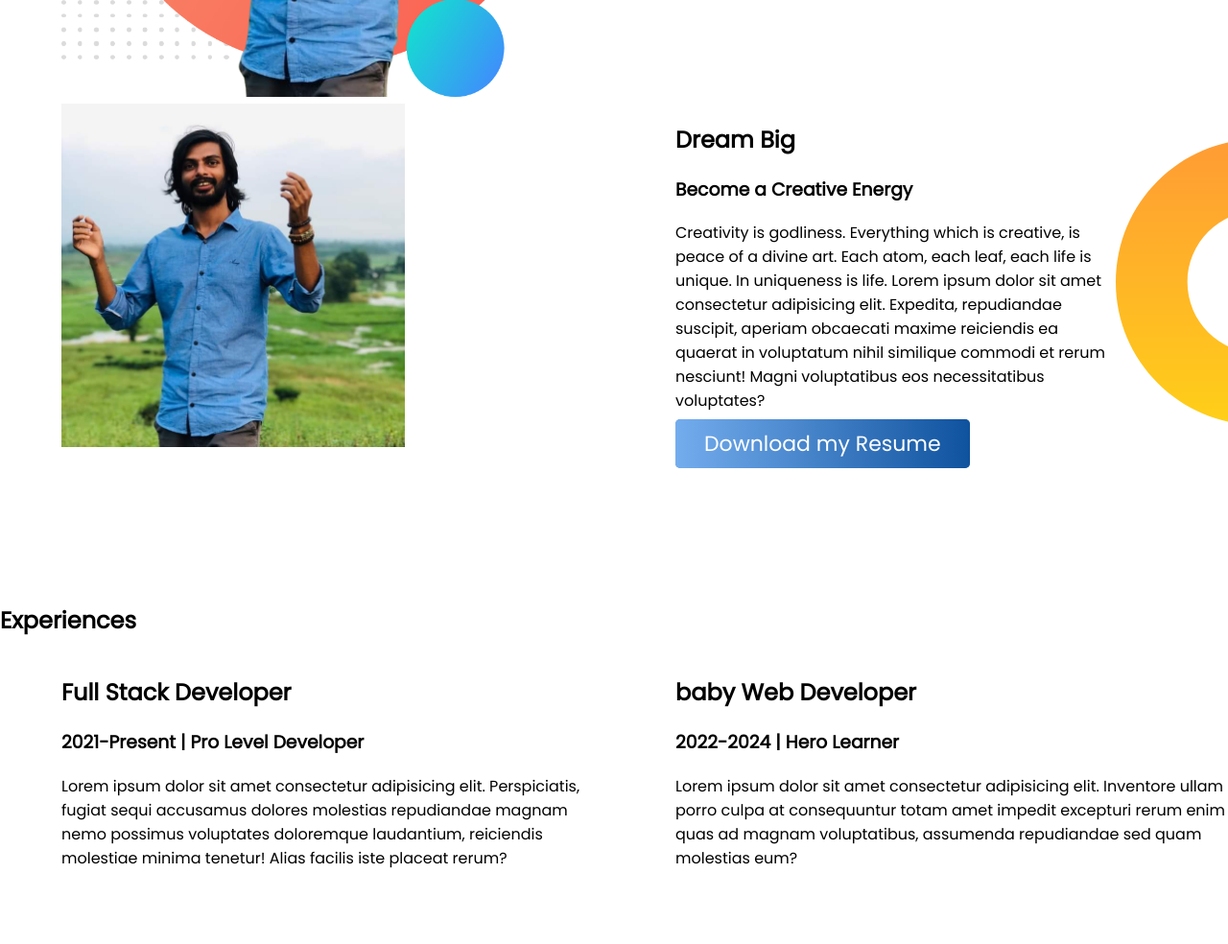
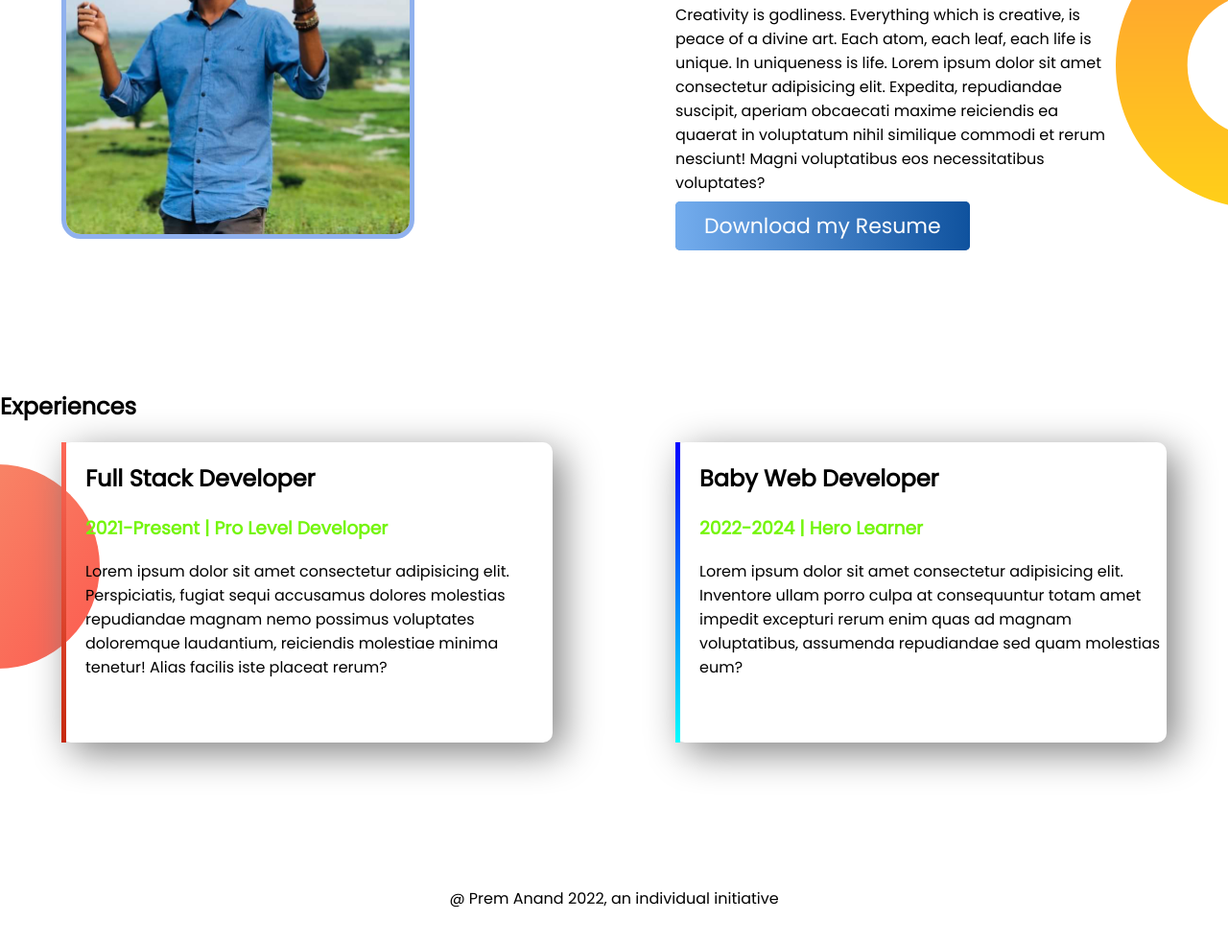
Before and after one commit to Osamsho/developer-portfolio-tutorial, a plain HTML site: page index.html in a window 1280 px wide. Shown: the part 734-1718 px from the top of the page at 96% size. After the commit the page ends 1683 px from the top, so only its background shows below. Drawn offline with Linux system fonts and the light colour scheme.

Commit message:
Developer experience and footer

```diff
--- a/index.html
+++ b/index.html
@@ -13,9 +13,12 @@
   <link rel="stylesheet" href="style.css">
 </head>
 
+
+
+
 <body>
 
-  <section id="top-banner flexible-container">
+  <section class="top-banner flexible-container">
     <div class="half">
 
       <h1>Welcome To</h1>
@@ -65,21 +68,23 @@
     <h1>Experiences</h1>
 
     <div class="flexible-container">
-      <div class="half">
-      <h1>Full Stack Developer</h1>
-      <h3>2021-Present | Pro Level Developer</h3>
+
+      <div id="full-stack-dev" class="experience-item">
+      <h2>Full Stack Developer</h2>
+      <h3 class="orange-color">2021-Present | Pro Level Developer</h3>
       <p>Lorem ipsum dolor sit amet consectetur adipisicing elit. Perspiciatis, fugiat sequi accusamus dolores molestias repudiandae magnam nemo possimus voluptates doloremque laudantium, reiciendis molestiae minima tenetur! Alias facilis iste placeat rerum?</p>
-    </div>
+      </div>
 
-    <div class="half">
-      <h1>baby Web Developer</h1>
-      <h3>2022-2024 | Hero Learner</h3>
+    <div id="baby-dev" class="experience-item">
+      <h2>Baby Web Developer</h2>
+      <h3 class="orange-color">2022-2024 | Hero Learner</h3>
       <p>Lorem ipsum dolor sit amet consectetur adipisicing elit. Inventore ullam porro culpa at consequuntur totam amet impedit excepturi rerum enim quas ad magnam voluptatibus, assumenda repudiandae sed quam molestias eum?</p>
     </div>
 
     </div>
+  </section>
 
-  </section>
+  <footer>@ Prem Anand 2022, an individual initiative</footer>
 
 </body>
 
--- a/style.css
+++ b/style.css
@@ -8,6 +8,7 @@ body{
     color:#5A8BC3;
     font-weight:900;
 }
+
 .flexible-container{
     display:flex;
     margin-bottom: 150px;
@@ -16,6 +17,7 @@ body{
 .half{
     width:50%;
     padding-left: 5%;
+
 }
 
 .half img{
@@ -36,6 +38,10 @@ body{
    background-repeat: no-repeat;
 }
 
+/* Top Banner Ends */
+
+/* Dream-Big Starts Here */
+
 .dream-big{
     background-image: url('dream-bg.png');
     background-repeat: no-repeat;
@@ -44,3 +50,48 @@ body{
 .dream-big .half{
     padding-right: 10%;
 }
+
+.dream-big .half img{
+    border:5px solid rgb(144, 177, 238);
+    border-radius: 20px;
+}
+/* Dream Big Area Ends */
+
+
+/* Experience Area Starts -- */
+
+.orange-color{
+    color:#74f50b;
+}
+
+.experience-area{
+    background-image: url(exp-bg.png);
+    background-repeat: no-repeat;
+    background-position:left;
+
+
+}
+
+.experience-item{
+
+    flex-basis:40%;
+    margin:0 5%;
+    box-shadow:10px 10px 40px grey;
+    padding-left:20px;
+    border-radius: 10px;
+    padding-bottom: 50px;
+}
+#full-stack-dev{
+    border-left:5px solid;
+    border-image: linear-gradient(rgb(253, 105, 89),rgb(197, 41, 13));
+    border-image-slice: 1;
+}
+#baby-dev{
+    border-left:5px solid;
+    border-image: linear-gradient(blue,cyan);
+    border-image-slice: 1;
+}
+
+footer{
+    text-align: center;
+}
```
Also changed, not shown: 5 other files.
